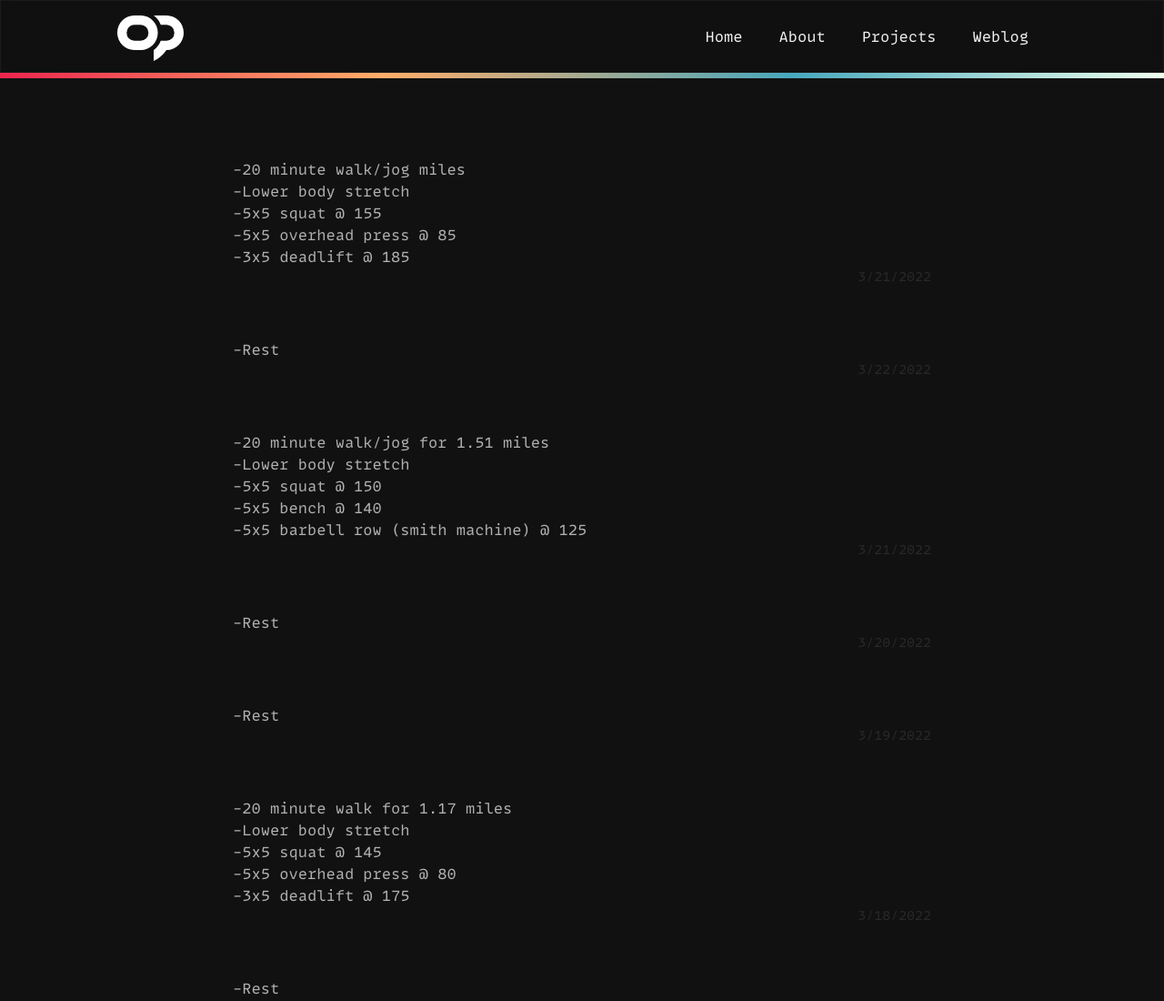
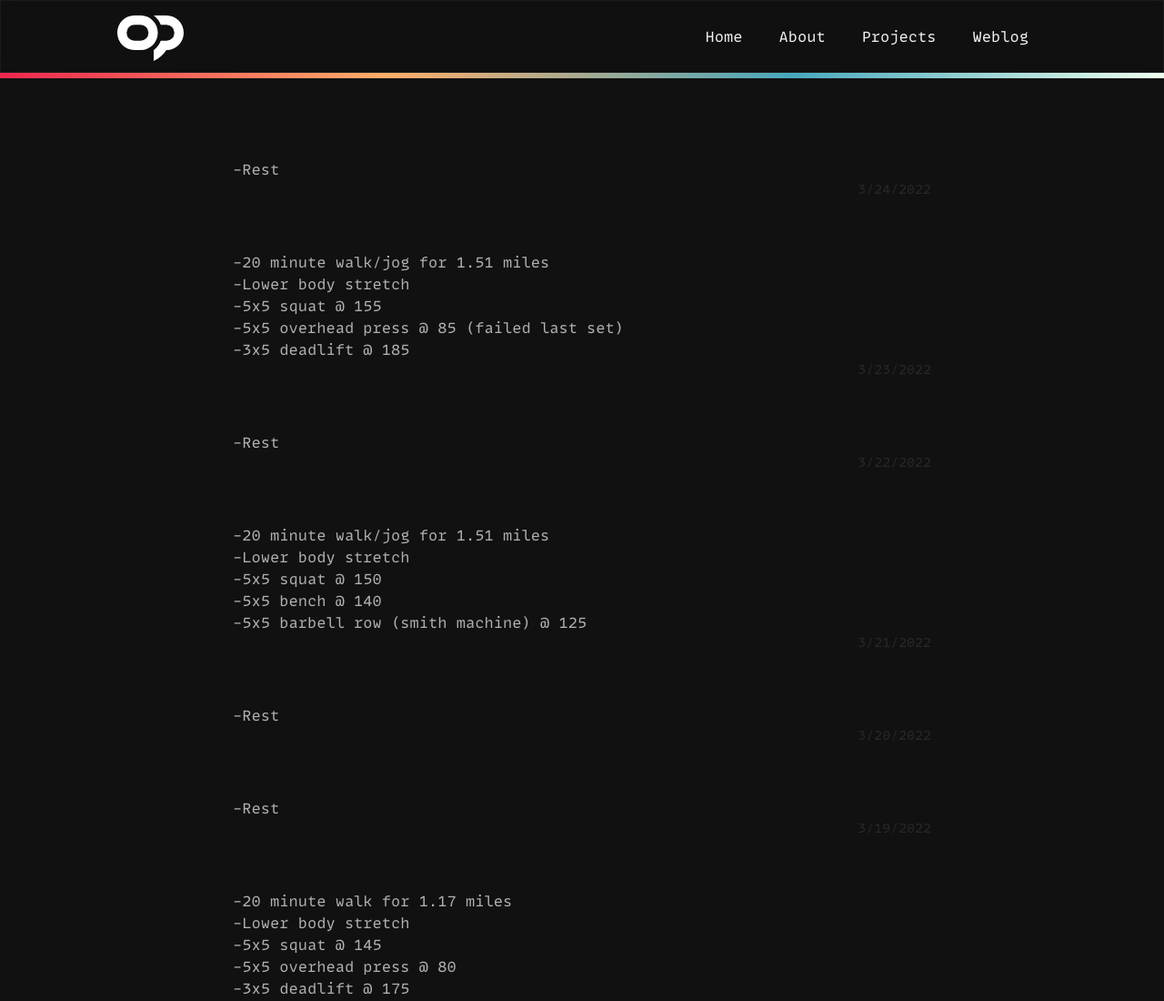
Before and after one commit to orenpajela/orenpajelawebsite, a plain HTML site: page fitness.html in a window 1280 px wide. Shown: the top 1100 px of the page at 91% size. Drawn offline with nearby package versions, Linux system fonts and the light colour scheme.

Commit message:
Update fitness.html

```diff
--- a/fitness.html
+++ b/fitness.html
@@ -42,8 +42,12 @@
   <div class="color-bar wf-section"></div>
   <div class="weblog-section wf-section">
     <div class="fitness-div">
-	    <p class="weblog-paragraph">-20 minute walk/jog miles<br>-Lower body stretch<br>-5x5 squat @ 155<br>-5x5 overhead press @ 85<br>-3x5 deadlift @ 185<br></p>
-	    <p class="weblog-date">3/21/2022</p>
+	    <p class="weblog-paragraph">-Rest<br></p>
+	    <p class="weblog-date">3/24/2022</p>
+    </div>
+    <div class="fitness-div">
+	    <p class="weblog-paragraph">-20 minute walk/jog for 1.51 miles<br>-Lower body stretch<br>-5x5 squat @ 155<br>-5x5 overhead press @ 85 (failed last set)<br>-3x5 deadlift @ 185<br></p>
+	    <p class="weblog-date">3/23/2022</p>
     </div>
     <div class="fitness-div">
 	    <p class="weblog-paragraph">-Rest<br></p>
```
